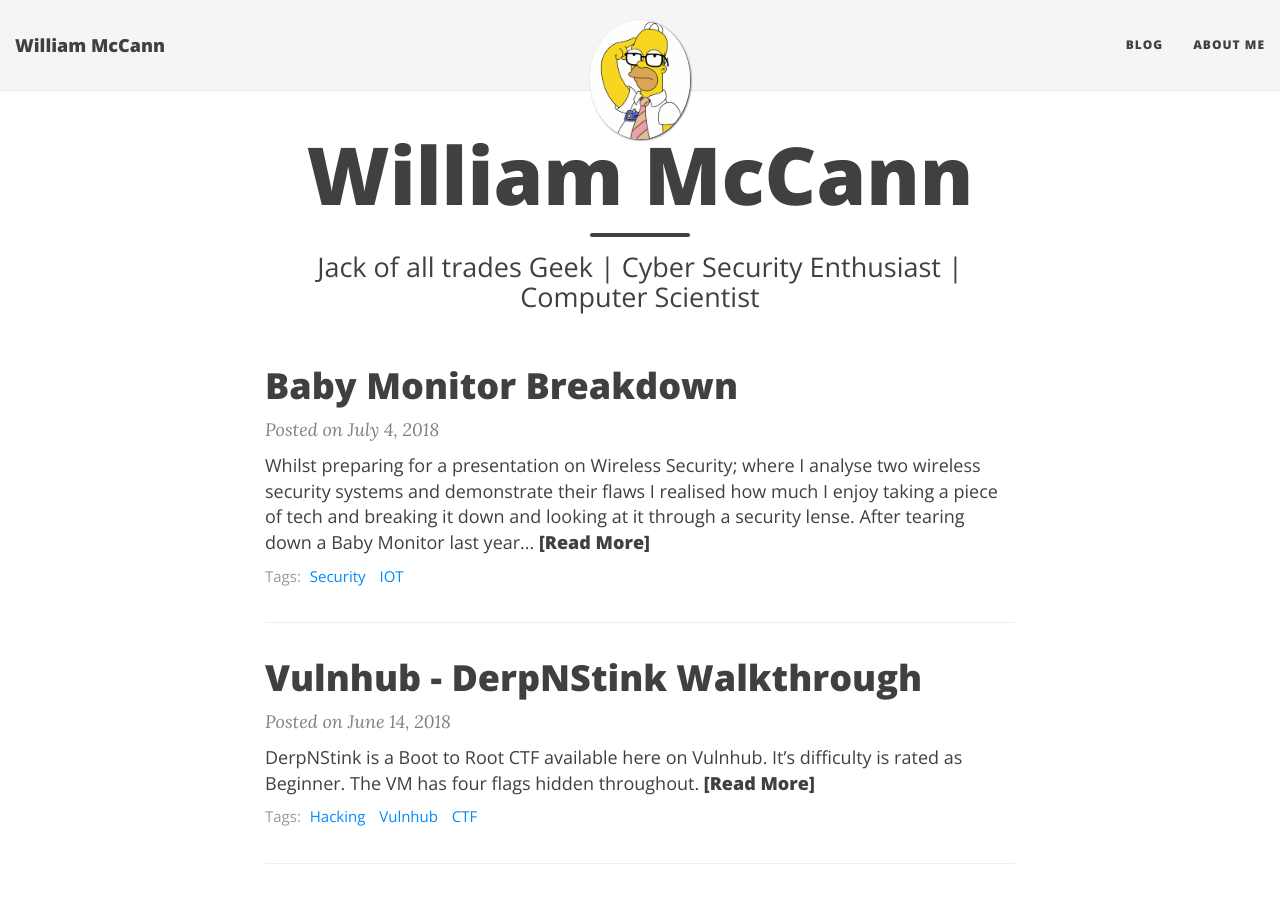
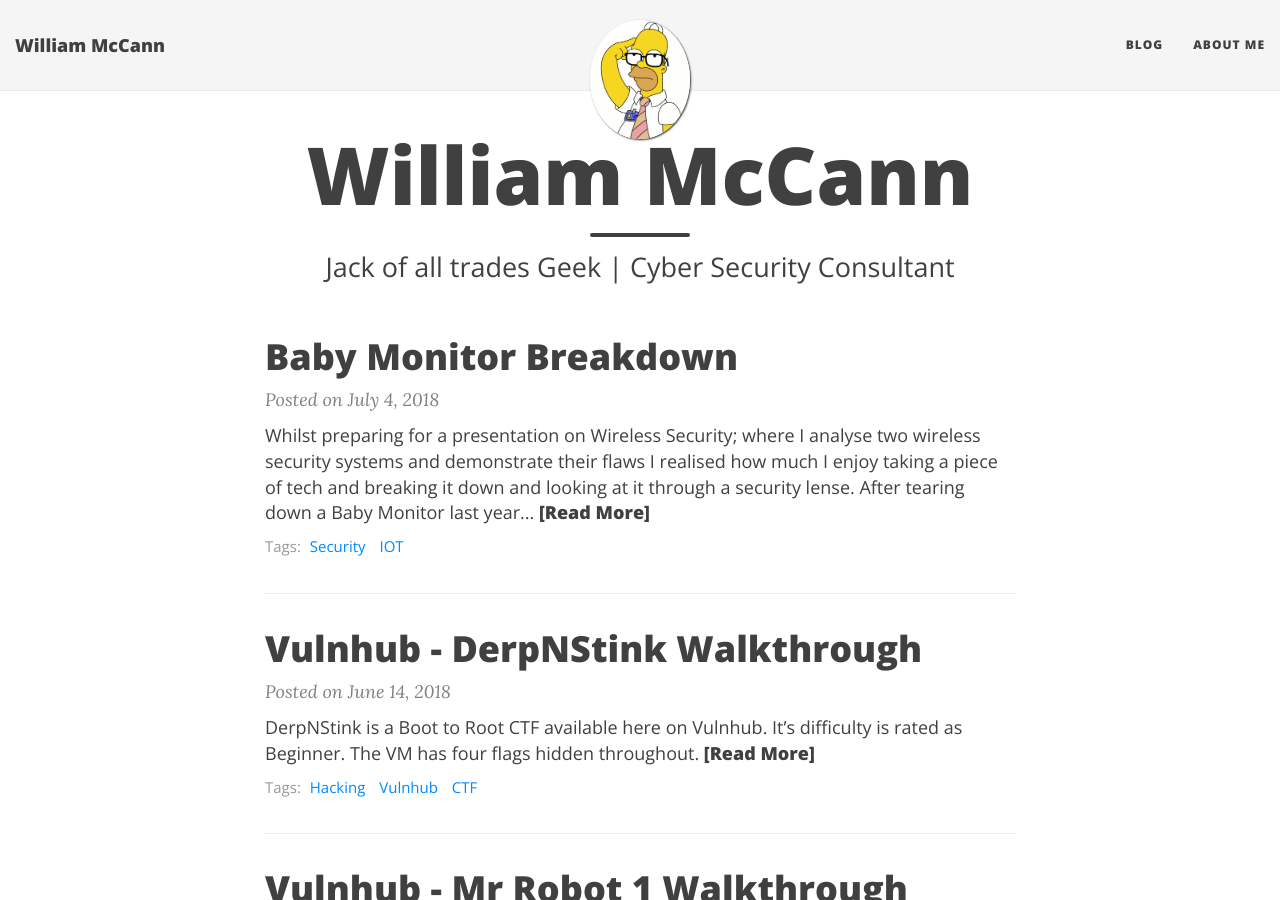
Before and after one commit to wjmccann/wjmccann.github.io, a Jekyll site: the page built from index.html, in a window 1280 px wide and 900 px high. Built offline with Jekyll 4.4.1, drawn with Linux system fonts in a browser that asks for light colours; nearby versions of some CDN libraries; the list of posts is cut into pages by our own code.

Commit message:
Update index.html

```diff
--- a/index.html
+++ b/index.html
@@ -1,7 +1,7 @@
 ---
 layout: page
 title: William McCann
-subtitle: Jack of all trades Geek | Cyber Security Enthusiast | Computer Scientist
+subtitle: Jack of all trades Geek | Cyber Security Consultant
 use-site-title: true
 ---
 
```
